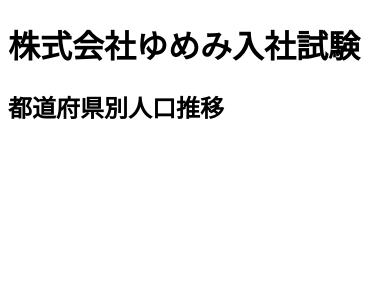
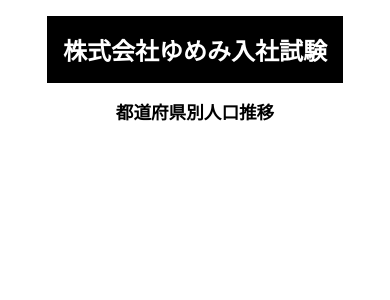
Before and after one commit to yuki-zmstr/yumemi-resas-app, a React (Create React App) app: page / in a window 390 px wide. Shown: the top 300 px of the page. Built offline with nearby package versions, Linux system fonts and the light colour scheme.

Commit message:
added styling for Header

```diff
--- a/src/stylesheets/Header.module.css
+++ b/src/stylesheets/Header.module.css
@@ -0,0 +1,21 @@
+.header {
+  width: fit-content;
+  margin: auto;
+  text-align: center;
+}
+
+.title {
+  background: #000;
+  color: #fff;
+  padding: 1rem;
+}
+
+@media (max-width: 767px) {
+  .title {
+    font-size: 1.5rem;
+  }
+
+  .subtitle {
+    font-size: 1.1rem;
+  }
+}
```
